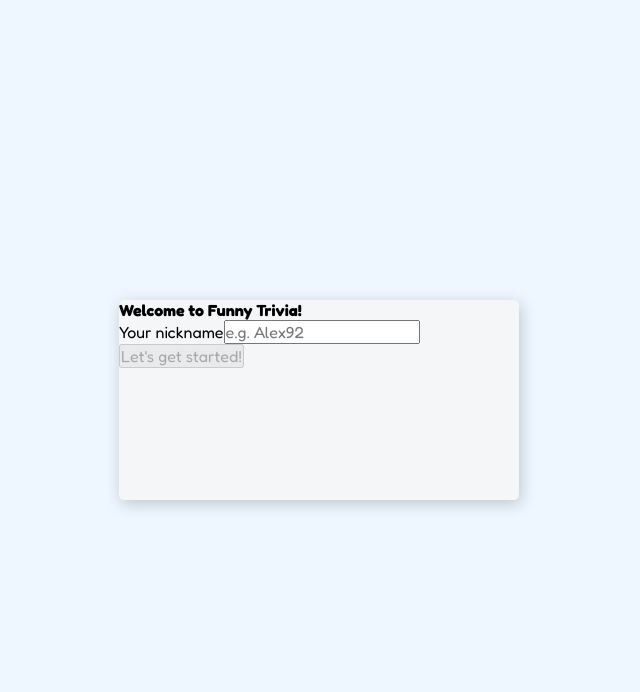
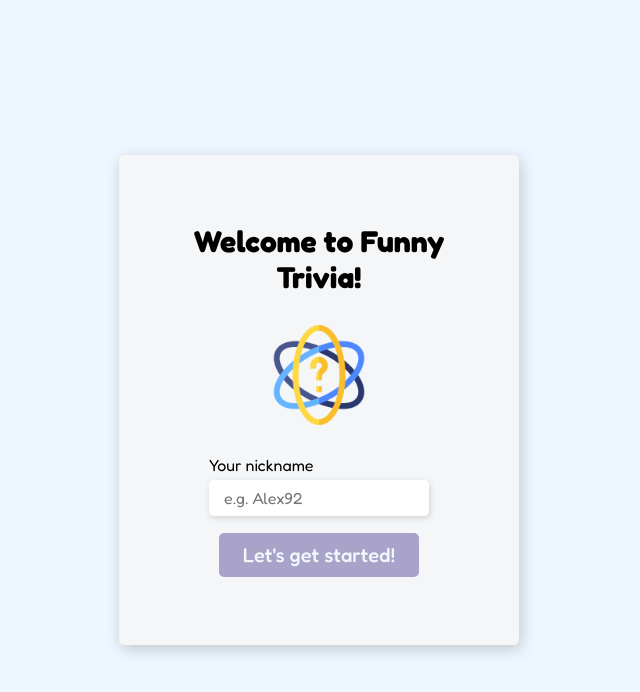
Before and after one commit to josesaulguerrero/quiz_app, a React (Create React App) app in the folder client/: page / in a window 1280 px wide. Shown: the top 692 px of the page, without its empty margins (321-961 px from the left). Built offline with nearby package versions, Linux system fonts and the light colour scheme; no server answers.

Commit message:
client: styled the welcome component

```diff
--- a/client/src/components/Welcome.tsx
+++ b/client/src/components/Welcome.tsx
@@ -3,6 +3,8 @@ import React, { FC, useContext, useEffect, useState } from 'react';
 import { gameStates, IGameContext } from '../@types';
 import { GameContext } from '../context/game.context';
 import { useFetch } from '../hooks/useFetch';
+import triviaImage from '../assets/science.png';
+import '../styles/welcome.styles.css';
 
 export const Welcome: FC = () => {
 	const { setUsername, setGameState } = useContext<IGameContext>(GameContext);
@@ -16,7 +18,9 @@ export const Welcome: FC = () => {
 		setInputData(event.target.value);
 	};
 
-	const onClick = () => {
+	const onSubmit = (event: React.FormEvent<HTMLFormElement>) => {
+		event.preventDefault();
+		if (!inputData.trim()) return;
 		fetchPlayer();
 	};
 
@@ -29,28 +33,36 @@ export const Welcome: FC = () => {
 	}, [playerRequestState]);
 	return (
 		<section className="welcome">
-			<h1>Welcome to Funny Trivia!</h1>
-			<label htmlFor="nickname">
+			<h1 className="welcomeTitle">Welcome to Funny Trivia!</h1>
+			<img
+				className="welcomeImage"
+				src={triviaImage}
+				alt="trivia time"
+				width="100px"
+			/>
+			<form className="welcomeForm" onSubmit={onSubmit}>
+				<label htmlFor="nickname" className="welcomeLabel">
 					Your nickname
 					<input
+						className="welcomeInput"
 						type="text"
 						name="nickname"
 						id="nickname"
 						placeholder="e.g. Alex92"
 						onChange={onChange}
 					/>
+					{(data as Array<unknown>)?.length >= 1 && (
+						<span className="welcomeError">username is not available...</span>
+					)}
 				</label>
-			{(data as Array<unknown>)?.length >= 1 && (
-				<p className="error">username is not available...</p>
-			)}
 				<button
 					className="welcomeButton"
-				type="button"
+					type="submit"
 					disabled={!inputData.trim() || loading}
-				onClick={onClick}
 				>
 					Let&apos;s get started!
 				</button>
+			</form>
 		</section>
 	);
 };
--- a/client/src/styles/global.styles.css
+++ b/client/src/styles/global.styles.css
@@ -14,6 +14,9 @@ html {
 
 :root {
 	--background-color: rgb(238, 247, 255);
+	--white-font-color: rgb(240, 249, 255);
+	--main-color: #8b80b6;
+	--error-color: rgb(255, 113, 113);
 }
 
 body {
@@ -24,3 +27,22 @@ body {
 	background-color: var(--background-color);
 	overflow: hidden;
 }
+
+[class*='Button'],
+[class*='button'] {
+	cursor: pointer;
+	transition: transform 0.2s, opacity 0.2s;
+}
+
+[class*='Button']:disabled,
+[class*='button']:disabled {
+	cursor: not-allowed;
+	opacity: 0.7;
+}
+
+@media (hover: hover) {
+	[class*='Button']:hover:not(:disabled),
+	[class*='button']:hover:not(:disabled) {
+		transform: scale(1.05);
+	}
+}
--- /dev/null
+++ b/client/src/styles/welcome.styles.css
@@ -0,0 +1,70 @@
+.welcome {
+	width: 100%;
+	height: 90vh;
+	max-height: 450px;
+	display: flex;
+	flex-direction: column;
+	align-items: center;
+	justify-content: center;
+	/* background-color: rgb(255, 177, 177); */
+}
+
+.welcomeTitle {
+	font-size: 3rem;
+	text-align: center;
+	padding: 0 10px;
+}
+
+.welcomeImage {
+	margin: 30px 0;
+}
+
+.welcomeForm {
+	width: 100%;
+	display: flex;
+	flex-direction: column;
+	align-items: center;
+	justify-content: center;
+}
+
+.welcomeLabel {
+	width: 100%;
+	max-width: 250px;
+	display: flex;
+	flex-direction: column;
+	align-items: flex-start;
+	justify-content: space-between;
+	margin: 0 0 15px 0;
+	padding: 0 15px;
+}
+
+.welcomeInput {
+	width: 100%;
+	margin: 5px 0 2px;
+	padding: 8px 15px;
+	border: none;
+	border-radius: 5px;
+	/* outline: solid 1px var(--main-color); */
+	box-shadow: 1px 2px 6px rgba(0, 0, 0, 0.15);
+}
+
+.welcomeInput:focus {
+	outline: solid 2px var(--main-color);
+}
+
+.welcomeError {
+	font-size: 1.5rem;
+	color: var(--error-color);
+}
+
+.welcomeButton {
+	width: 60%;
+	max-width: 200px;
+	font-weight: 500;
+	font-size: 2rem;
+	color: var(--white-font-color);
+	padding: 10px;
+	border: none;
+	border-radius: 5px;
+	background-color: var(--main-color);
+}
--- a/client/src/styles/wrapper.styles.css
+++ b/client/src/styles/wrapper.styles.css
@@ -7,8 +7,10 @@
 	min-height: 200px;
 	position: absolute;
 	inset: 50% 0 0 50%;
+	padding: 20px;
 	transform: translate(-50%, -50%);
 	background-color: var(--background-color);
 	border-radius: 5px;
 	box-shadow: 2px 4px 16px rgba(0, 0, 0, 0.2);
+	box-sizing: border-box;
 }
```
Also changed, not shown: client/src/assets/science.png (added). Lines whose indentation alone changed are shown as unchanged.
